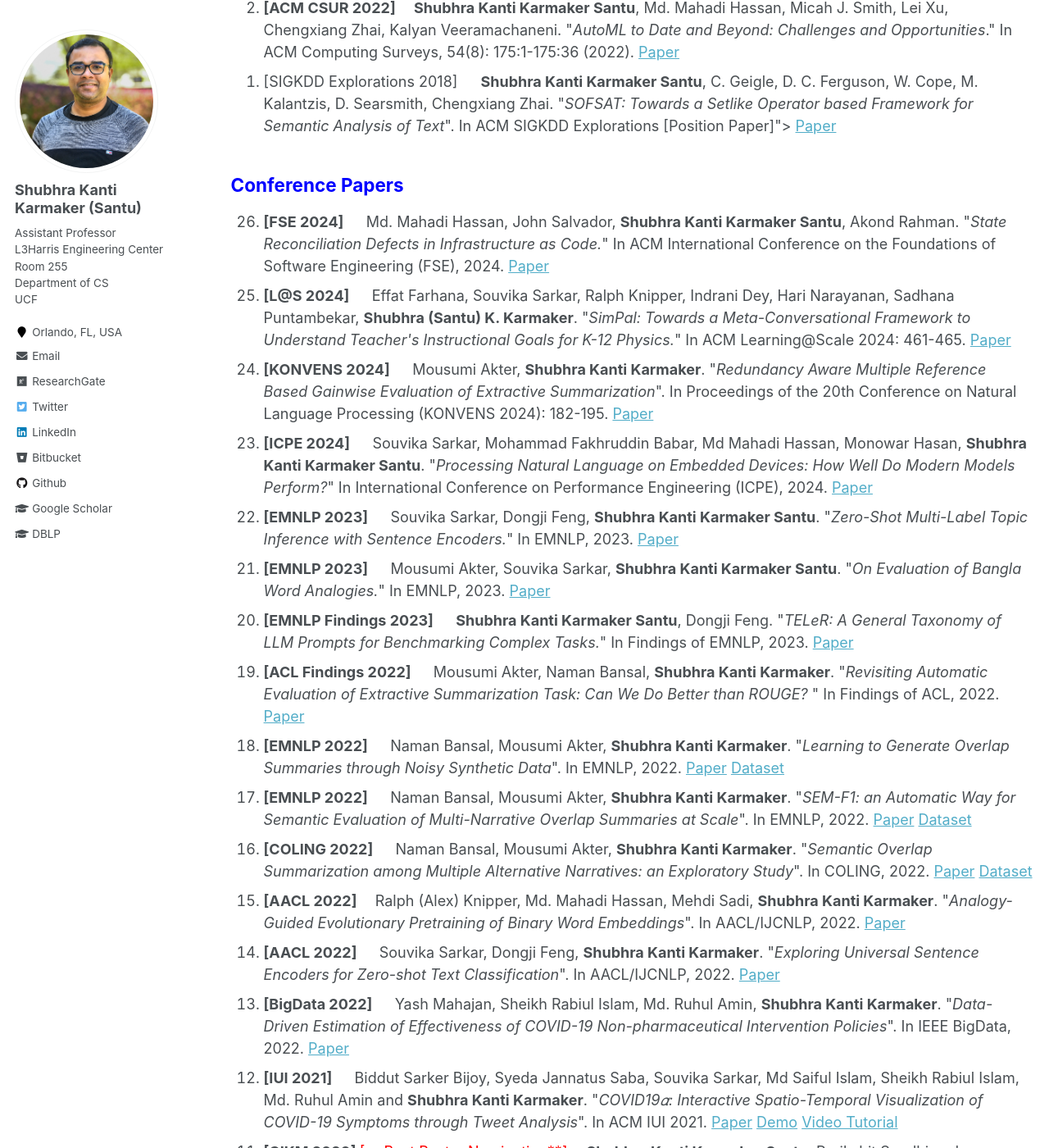
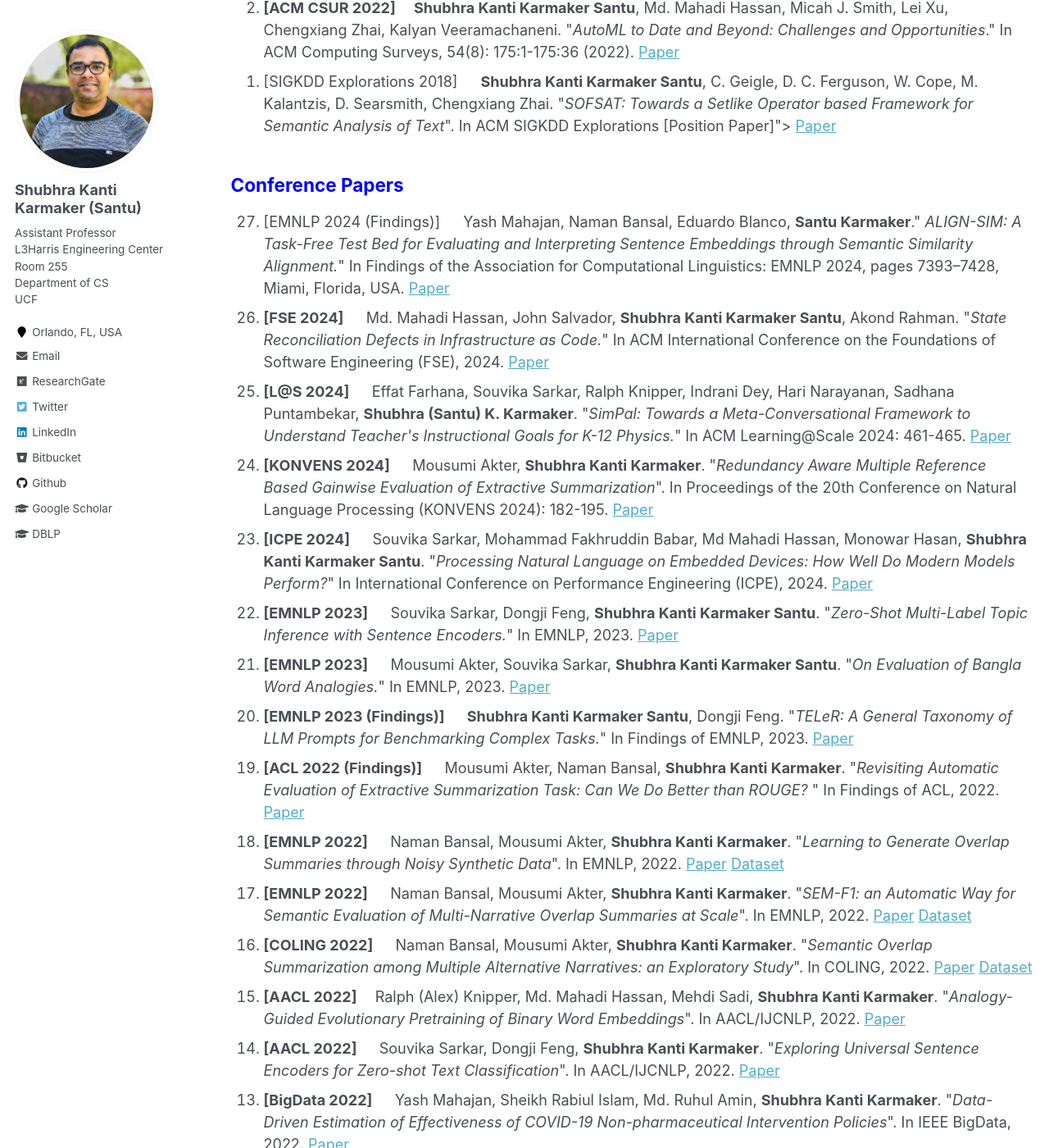
Before and after one commit to karmake2/karmake2.github.io, a Jekyll site: the page built from _pages/publications.md, in a window 1280 px wide and 1400 px high, scrolled down 537 px. Shown: the whole window at 82% size. Built offline with Jekyll 4.4.1, drawn with Linux system fonts in a browser that asks for light colours.

Commit message:
Update publications.md

```diff
--- a/_pages/publications.md
+++ b/_pages/publications.md
@@ -25,6 +25,7 @@ author_profile: true
 
 ## <span style="color:blue">Conference Papers</span>
 <ol reversed>
+<li> [EMNLP 2024 (Findings)] &emsp; Yash Mahajan, Naman Bansal, Eduardo Blanco, <b>Santu Karmaker</b>." <i>ALIGN-SIM: A Task-Free Test Bed for Evaluating and Interpreting Sentence Embeddings through Semantic Similarity Alignment.</i>" In Findings of the Association for Computational Linguistics: EMNLP 2024, pages 7393–7428, Miami, Florida, USA. <a href="https://arxiv.org/abs/2309.03747">Paper</a></li>
 
 <li> <b>[FSE 2024] &emsp;</b> Md. Mahadi Hassan, John Salvador, <b>Shubhra Kanti Karmaker Santu</b>, Akond Rahman. "<i>State Reconciliation Defects in Infrastructure as Code.</i>" In ACM International Conference on the Foundations of Software Engineering (FSE), 2024. <a href="https://dl.acm.org/doi/pdf/10.1145/3660790">Paper</a></li>
 
@@ -39,9 +40,9 @@ author_profile: true
 
 <li> <b>[EMNLP 2023] &emsp;</b> Mousumi Akter, Souvika Sarkar, <b>Shubhra Kanti Karmaker Santu</b>. "<i>On Evaluation of Bangla Word Analogies.</i>"  In EMNLP, 2023. <a href="https://aclanthology.org/2023.emnlp-main.811.pdf">Paper</a></li>
 
-<li> <b>[EMNLP Findings 2023] &emsp;</b> <b>Shubhra Kanti Karmaker Santu</b>, Dongji Feng. "<i>TELeR: A General Taxonomy of LLM Prompts for Benchmarking Complex Tasks.</i>" In Findings of EMNLP, 2023. <a href="https://aclanthology.org/2023.findings-emnlp.946.pdf">Paper</a></li>
+<li> <b>[EMNLP 2023 (Findings)] &emsp;</b> <b>Shubhra Kanti Karmaker Santu</b>, Dongji Feng. "<i>TELeR: A General Taxonomy of LLM Prompts for Benchmarking Complex Tasks.</i>" In Findings of EMNLP, 2023. <a href="https://aclanthology.org/2023.findings-emnlp.946.pdf">Paper</a></li>
 
-<li> <b>[ACL Findings 2022] &emsp;</b> Mousumi Akter, Naman Bansal, <b>Shubhra Kanti Karmaker</b>. "<i>Revisiting Automatic Evaluation of Extractive Summarization Task: Can We Do Better than ROUGE? </i>" In Findings of ACL, 2022. <a href="https://aclanthology.org/2022.findings-acl.122.pdf">Paper</a> </li>
+<li> <b>[ACL 2022 (Findings)] &emsp;</b> Mousumi Akter, Naman Bansal, <b>Shubhra Kanti Karmaker</b>. "<i>Revisiting Automatic Evaluation of Extractive Summarization Task: Can We Do Better than ROUGE? </i>" In Findings of ACL, 2022. <a href="https://aclanthology.org/2022.findings-acl.122.pdf">Paper</a> </li>
 
 <li> <b>[EMNLP 2022] &emsp;</b> Naman Bansal, Mousumi Akter,  <b>Shubhra Kanti Karmaker</b>. "<i>Learning to Generate Overlap Summaries through Noisy Synthetic Data</i>". In EMNLP, 2022. <a href="https://aclanthology.org/2022.emnlp-main.807.pdf">Paper</a>	 <a href="/files/Publications/2022/SOFSAT_Data.zip">Dataset</a></li>
 
```
